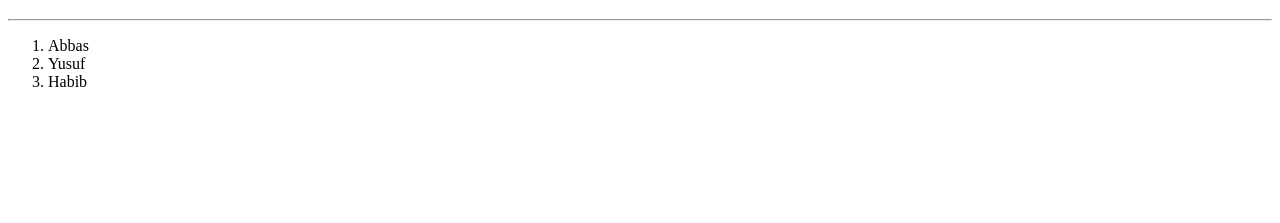
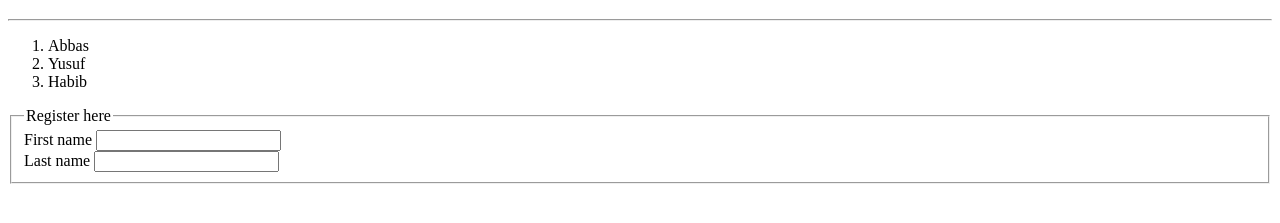
Before and after one commit to sayaya360/login-page, a plain HTML site: page about.html in a window 1280 px wide. Shown: the part 61-284 px from the top of the page. Drawn offline with Linux system fonts and the light colour scheme.

Commit message:
fieldset

```diff
--- a/about.html
+++ b/about.html
@@ -13,6 +13,13 @@
         <li>Yusuf</li>
         <li>Habib</li>
     </ol>
-
+    <form>
+        <fieldset>
+            <legend>Register here</legend>
+            <label for="first name">First name <input type="text"></label>
+            <br>
+            <label for="last name">Last name <input type="text"></label>
+        </fieldset>
+    </form>
 </body>
 </html>
```
